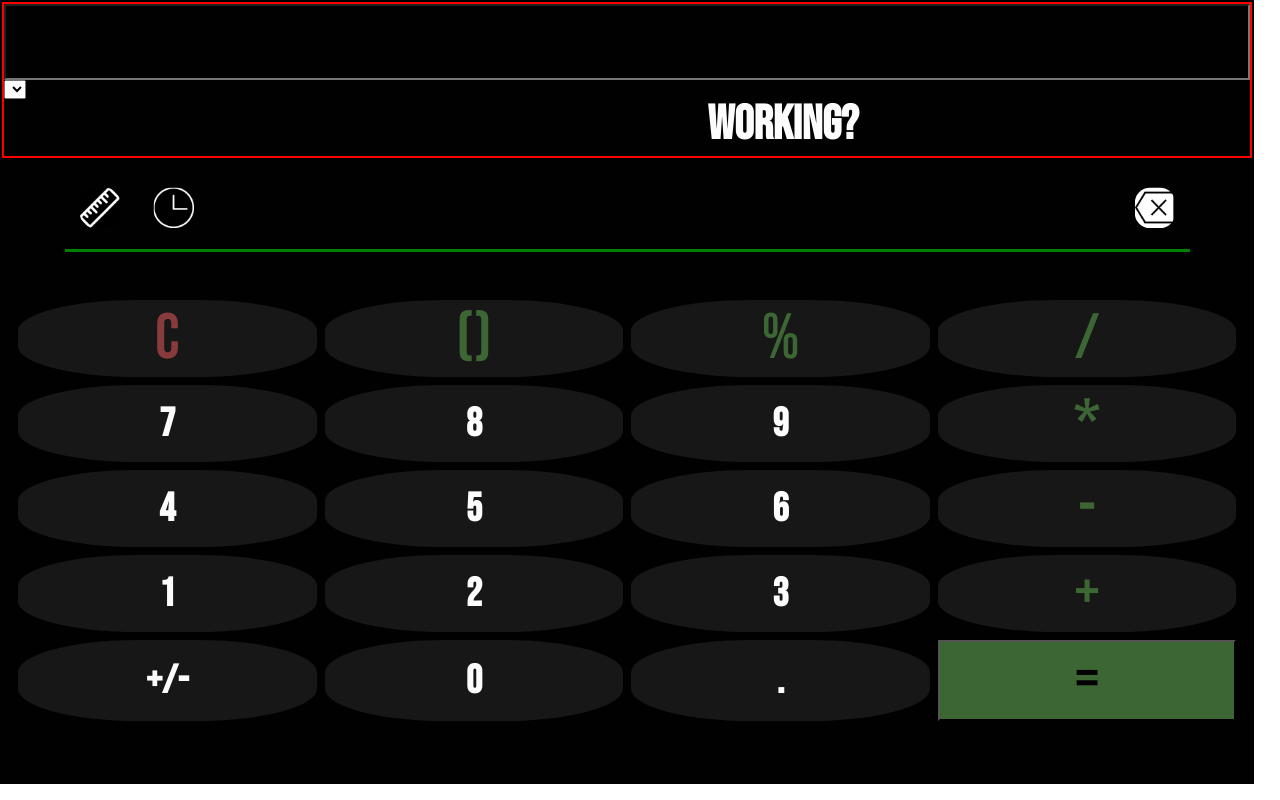
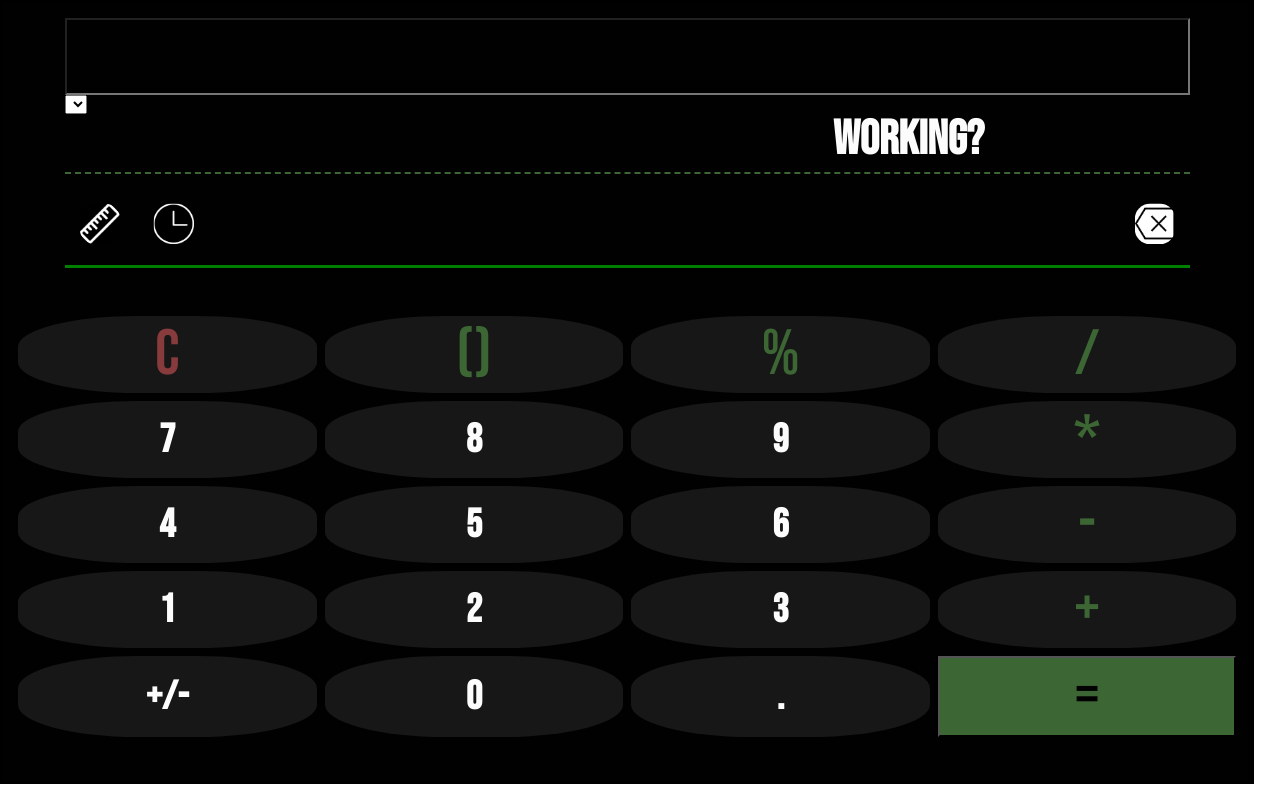
Before and after one commit to sPridmore96/calculator, a plain HTML site: page index.html in a window 1280 px wide. Drawn offline with Linux system fonts and the light colour scheme.

Commit message:
Added new styling for main screen

```diff
--- a/styles/style.css
+++ b/styles/style.css
@@ -13,21 +13,24 @@
 }
 
 .screen {
-  width: 100%;
+  width: 90%;
+  margin: 1rem auto auto auto;
   height: 20%;
-  border: solid red 2px;
+  border-bottom: dashed #3D6635 2px;
   display: grid;
   grid-auto-columns: 1fr;
   grid-template-columns: 1fr 1fr 1fr 1fr;
   grid-template-rows: 2fr 1fr 1fr;
   gap: 0px 0px;
-  grid-template-areas: "__user-input __user-input __user-input __user-input" "__memory __answer __answer __answer" "__memory __answer __answer __answer";
+  grid-template-areas: "__user-input __user-input __user-input __user-input" "__memory __memory __answer __answer" "__memory __memory __answer __answer";
 }
 .screen__user-input {
   grid-area: __user-input;
   width: 100%;
 }
 .screen__user-input input {
+  padding-right: 2rem;
+  text-align: end;
   width: 100%;
   height: 100%;
   font-family: "Bebas Neue", cursive;
@@ -38,6 +41,10 @@
 }
 .screen__memory {
   grid-area: __memory;
+  width: 100%;
+}
+.screen__calculations-mem {
+  width: 1rem;
 }
 .screen__answer {
   grid-area: __answer;
```
Also changed, not shown: 1 other file.
